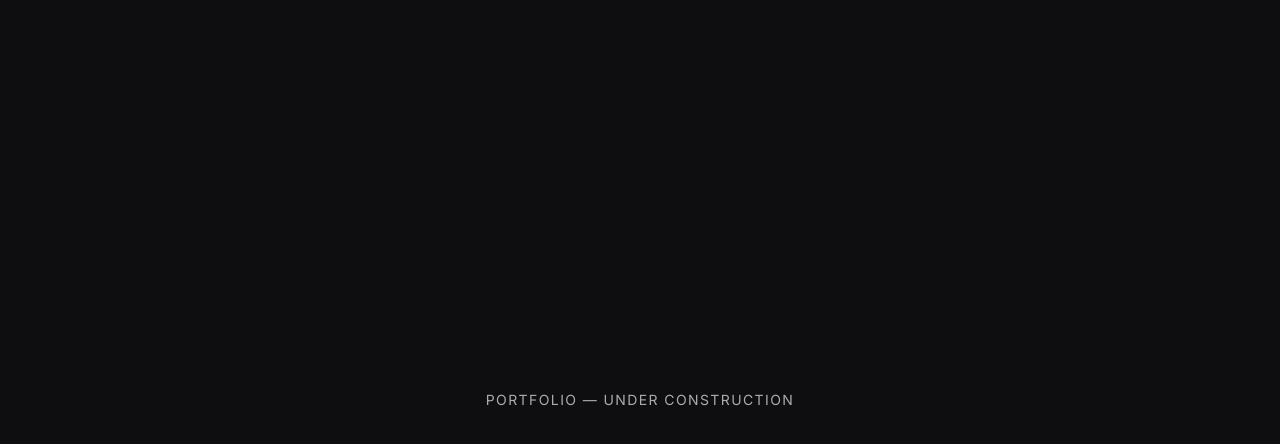
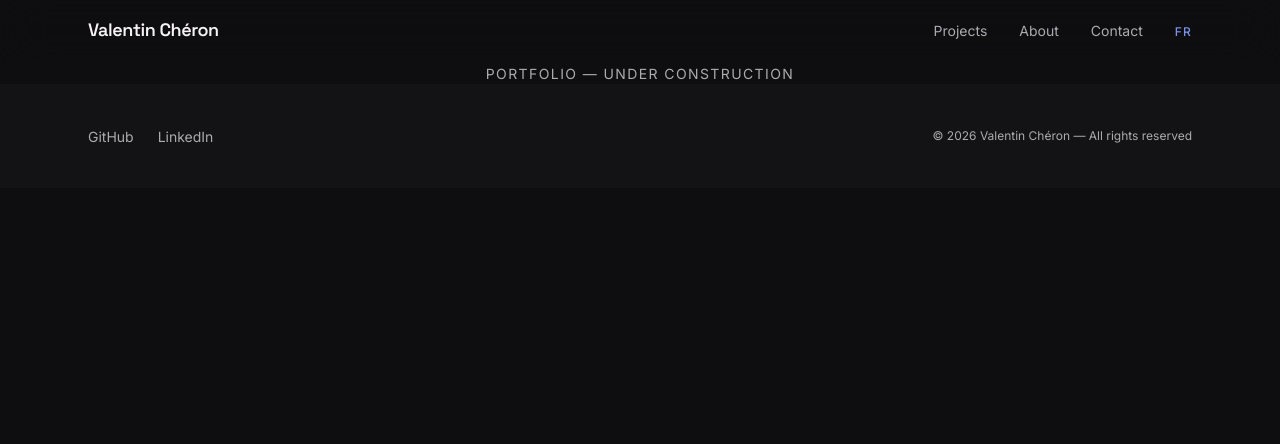
Before and after one commit to ValVoy/Portfolio, a Next.js app in the folder app/: page /en in a window 1280 px wide. Shown: the top 444 px of the page. Built offline with nearby package versions, Linux system fonts and the light colour scheme.

Commit message:
feat: Phase 3 — Header et Footer
  - Header : glassmorphism, navigation FR/EN, switcher de langue
  - Footer : liens GitHub/LinkedIn, copyright dynamique
  - Fix bio dans profile.ts (apostrophes)
  - Fix root layout : suppression getDictionary du layout parent

```diff
--- a/app/app/[lang]/layout.tsx
+++ b/app/app/[lang]/layout.tsx
@@ -1,5 +1,7 @@
 import type { Metadata } from 'next'
 import { notFound } from 'next/navigation'
+import { Header } from '@/components/layout/Header'
+import { Footer } from '@/components/layout/Footer'
 
 const locales = ['fr', 'en'] as const
 export type Locale = (typeof locales)[number]
@@ -39,5 +41,11 @@ export default async function LocaleLayout({
 
   if (!locales.includes(lang as Locale)) notFound()
 
-  return <>{children}</>
+  return (
+    <>
+      <Header lang={lang} />
+      <div className="pt-16">{children}</div>
+      <Footer lang={lang} />
+    </>
+  )
 }
--- /dev/null
+++ b/app/components/layout/Footer.tsx
@@ -0,0 +1,55 @@
+import { profile } from '@/data/profile'
+
+const translations = {
+  fr: { rights: 'Tous droits réservés' },
+  en: { rights: 'All rights reserved' },
+} as const
+
+interface FooterProps {
+  lang: string
+}
+
+export function Footer({ lang }: FooterProps) {
+  const t = translations[lang as keyof typeof translations] ?? translations.fr
+  const github = profile.social.find((s) => s.platform === 'github')
+  const linkedin = profile.social.find((s) => s.platform === 'linkedin')
+
+  return (
+    <footer className="bg-surface-container-low">
+      <div className="mx-auto flex max-w-6xl flex-col items-center gap-4 px-6 py-10 sm:flex-row sm:justify-between">
+        <ul className="flex items-center gap-6">
+          {github && (
+            <li>
+              <a
+                href={github.url}
+                target="_blank"
+                rel="noopener noreferrer"
+                className="font-body text-on-surface-variant text-sm hover:text-on-surface transition-colors duration-200"
+                aria-label="GitHub"
+              >
+                GitHub
+              </a>
+            </li>
+          )}
+          {linkedin && (
+            <li>
+              <a
+                href={linkedin.url}
+                target="_blank"
+                rel="noopener noreferrer"
+                className="font-body text-on-surface-variant text-sm hover:text-on-surface transition-colors duration-200"
+                aria-label="LinkedIn"
+              >
+                LinkedIn
+              </a>
+            </li>
+          )}
+        </ul>
+
+        <p className="font-body text-on-surface-variant text-xs">
+          © {new Date().getFullYear()} {profile.name} — {t.rights}
+        </p>
+      </div>
+    </footer>
+  )
+}
--- /dev/null
+++ b/app/components/layout/Header.tsx
@@ -0,0 +1,69 @@
+import Link from 'next/link'
+
+const translations = {
+  fr: { projects: 'Projets', about: 'À propos', contact: 'Contact', langSwitch: 'EN' },
+  en: { projects: 'Projects', about: 'About', contact: 'Contact', langSwitch: 'FR' },
+} as const
+
+interface HeaderProps {
+  lang: string
+}
+
+export function Header({ lang }: HeaderProps) {
+  const t = translations[lang as keyof typeof translations] ?? translations.fr
+  const otherLang = lang === 'fr' ? 'en' : 'fr'
+
+  return (
+    <header
+      className="fixed top-0 left-0 right-0 z-50 backdrop-blur-[24px]"
+      style={{
+        background: 'color-mix(in srgb, var(--color-surface-variant) 60%, transparent)',
+      }}
+    >
+      <nav className="mx-auto flex max-w-6xl items-center justify-between px-6 py-4">
+        <Link
+          href={`/${lang}`}
+          className="font-display text-on-surface font-semibold text-lg tracking-tight hover:text-primary transition-colors duration-200"
+        >
+          Valentin Chéron
+        </Link>
+
+        <ul className="flex items-center gap-8">
+          <li>
+            <Link
+              href={`/${lang}#projects`}
+              className="font-body text-on-surface-variant text-sm hover:text-on-surface transition-colors duration-200"
+            >
+              {t.projects}
+            </Link>
+          </li>
+          <li>
+            <Link
+              href={`/${lang}#about`}
+              className="font-body text-on-surface-variant text-sm hover:text-on-surface transition-colors duration-200"
+            >
+              {t.about}
+            </Link>
+          </li>
+          <li>
+            <Link
+              href={`/${lang}#contact`}
+              className="font-body text-on-surface-variant text-sm hover:text-on-surface transition-colors duration-200"
+            >
+              {t.contact}
+            </Link>
+          </li>
+          <li>
+            <Link
+              href={`/${otherLang}`}
+              className="font-body text-primary-fixed-dim text-xs font-medium uppercase tracking-[0.1em] hover:text-primary transition-colors duration-200"
+              aria-label={lang === 'fr' ? 'Switch to English' : 'Passer en français'}
+            >
+              {t.langSwitch}
+            </Link>
+          </li>
+        </ul>
+      </nav>
+    </header>
+  )
+}
--- a/app/data/i18n/en.ts
+++ b/app/data/i18n/en.ts
@@ -4,4 +4,14 @@ export const en: Dictionary = {
   home: {
     tagline: 'Portfolio — under construction',
   },
+  nav: {
+    projects: 'Projects',
+    about: 'About',
+    contact: 'Contact',
+    langSwitch: 'FR',
+  },
+  footer: {
+    madeWith: 'Made with',
+    rights: 'All rights reserved',
+  },
 }
--- a/app/data/i18n/fr.ts
+++ b/app/data/i18n/fr.ts
@@ -2,6 +2,16 @@ export const fr = {
   home: {
     tagline: 'Portfolio — en construction',
   },
+  nav: {
+    projects: 'Projets',
+    about: 'À propos',
+    contact: 'Contact',
+    langSwitch: 'EN',
+  },
+  footer: {
+    madeWith: 'Fait avec',
+    rights: 'Tous droits réservés',
+  },
 } as const
 
 export type Dictionary = typeof fr
--- a/app/data/profile.ts
+++ b/app/data/profile.ts
@@ -13,7 +13,7 @@ export const profile: Profile = {
    * TODO : rédiger la bio définitive.
    * Pistes : parcours THP, appétence pour le front-end, projets marquants, ce qui t'anime.
    */
-  bio: 'Développeur web junior formé à The Hacking Project, passionné par la création d'interfaces soignées et d'applications utiles. À l'aise aussi bien en Ruby on Rails qu'en HTML/CSS, je construis des produits du backend jusqu'au pixel.',
+  bio: "Développeur web junior formé à The Hacking Project, passionné par la création d'interfaces soignées et d'applications utiles. À l'aise aussi bien en Ruby on Rails qu'en HTML/CSS, je construis des produits du backend jusqu'au pixel.",
   location: 'France',
   social: [
     {
```
Also changed, not shown: 1 other file (tests, documents, lock files or other folders).
